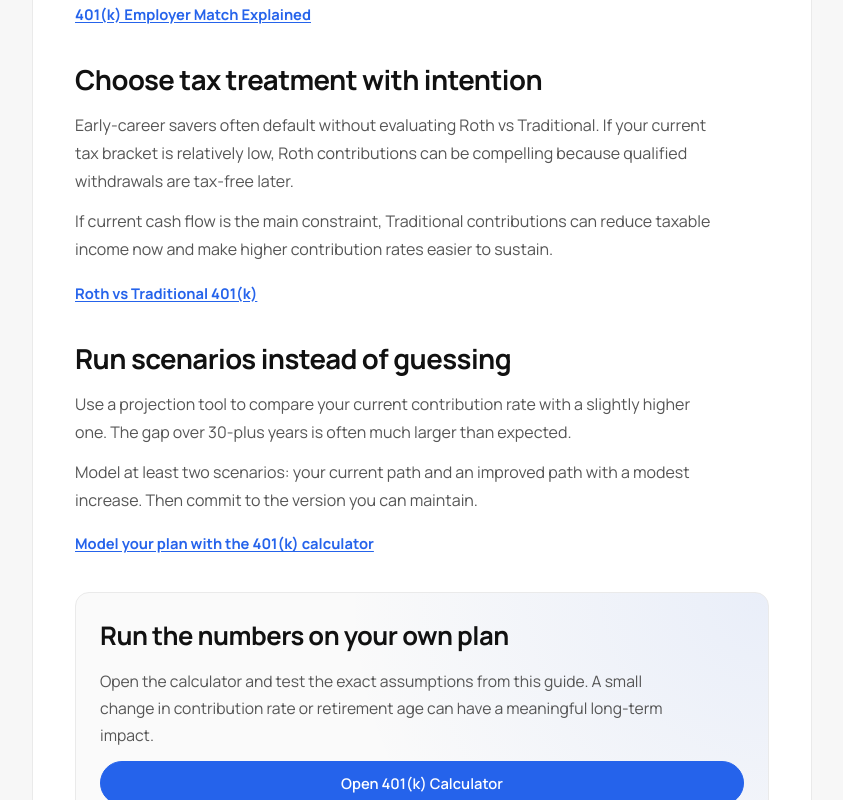
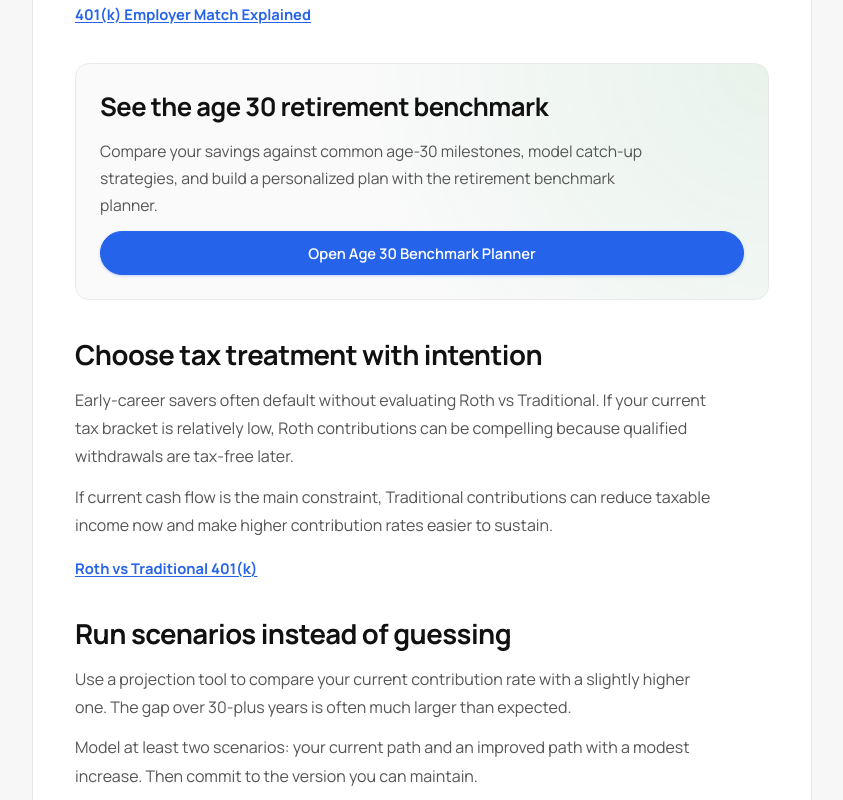
Before and after one commit to nicholasmeyers/401kcalc, a Next.js app: page /guides/how-much-should-i-have-in-my-401k-at-30 in a window 1280 px wide. Shown: the part 1280-2080 px from the top of the page, without its empty margins (98-941 px from the left). Built offline with nearby package versions, Linux system fonts and the light colour scheme.

Commit message:
add links to retirement by age in guieds

```diff
--- a/app/guides/[slug]/page.tsx
+++ b/app/guides/[slug]/page.tsx
@@ -1,6 +1,7 @@
 import type { Metadata } from "next";
 import Link from "next/link";
 import { notFound } from "next/navigation";
+import React from "react";
 import styled from "styled-components";
 
 import { ButtonLink } from "@/components/ui/button-link";
@@ -17,8 +18,18 @@ import {
   getGuideSlugs,
   getRelatedGuides,
 } from "@/lib/guides/guides";
+import { getRetirementBenchmarkByAge } from "@/lib/retirement-benchmarks/benchmarks";
 import { siteConfig } from "@/lib/site";
 import { theme } from "@/styles/theme";
+
+const MILESTONE_SLUG_RE = /^how-much-should-i-have-in-my-401k-at-(\d+)$/;
+
+function getMilestoneAge(slug: string): number | undefined {
+  const match = MILESTONE_SLUG_RE.exec(slug);
+  if (!match) return undefined;
+  const age = Number.parseInt(match[1], 10);
+  return getRetirementBenchmarkByAge(age) ? age : undefined;
+}
 
 type GuidePageProps = {
   params: Promise<{ slug: string }>;
@@ -78,6 +89,7 @@ export default async function GuideDetailPage({ params }: GuidePageProps) {
   }
 
   const relatedGuides = getRelatedGuides(guide.slug);
+  const milestoneAge = getMilestoneAge(guide.slug);
   const author = getAuthorById(guide.authorId);
   const reviewedSourceDate = getGuideReviewedDate(guide);
   const reviewedDate = formatGuideDate(reviewedSourceDate);
@@ -181,7 +193,8 @@ export default async function GuideDetailPage({ params }: GuidePageProps) {
         <Container>
           <BodyCard as="article">
             {guide.content.map((section, sectionIndex) => (
-              <ContentBlock key={`${guide.slug}-${section.heading}-${sectionIndex}`}>
+              <React.Fragment key={`${guide.slug}-${section.heading}-${sectionIndex}`}>
+                <ContentBlock>
                   <Heading>{section.heading}</Heading>
                   <ParagraphWrap>
                     {section.paragraphs.map((paragraph, paragraphIndex) => (
@@ -205,6 +218,18 @@ export default async function GuideDetailPage({ params }: GuidePageProps) {
                     </InlineLinkRow>
                   ) : null}
                 </ContentBlock>
+
+                {sectionIndex === 1 && milestoneAge != null && (
+                  <BenchmarkCta>
+                    <CtaTitle>See the age {milestoneAge} retirement benchmark</CtaTitle>
+                    <CtaText>
+                      Compare your savings against common age-{milestoneAge} milestones, model catch-up strategies, and build a personalized plan with the
+                      retirement benchmark planner.
+                    </CtaText>
+                    <ButtonLink href={`/retirement-by-age/${milestoneAge}`}>Open Age {milestoneAge} Benchmark Planner</ButtonLink>
+                  </BenchmarkCta>
+                )}
+              </React.Fragment>
             ))}
 
             <CalculatorCta>
@@ -442,6 +467,16 @@ const CalculatorCta = styled(SurfaceCard)`
   gap: 12px;
 `;
 
+const BenchmarkCta = styled(SurfaceCard)`
+  padding: 24px;
+  border-radius: ${theme.radii.md};
+  background:
+    radial-gradient(circle at top right, rgba(22, 163, 74, 0.08), transparent 58%),
+    ${theme.colors.surfaceMuted};
+  display: grid;
+  gap: 12px;
+`;
+
 const CtaTitle = styled.h2`
   font-size: clamp(1.3rem, 2.8vw, 1.6rem);
   font-weight: 640;
--- a/components/ui/button-link.tsx
+++ b/components/ui/button-link.tsx
@@ -27,7 +27,8 @@ const StyledLink = styled(Link)<{ $variant: "primary" | "secondary" }>`
   padding-inline: 24px;
   font-size: 0.92rem;
   font-weight: 600;
-  transition: background-color 120ms ease, border-color 120ms ease, color 120ms ease;
+  transition: background-color 150ms ease, border-color 150ms ease, color 150ms ease,
+    box-shadow 150ms ease, transform 150ms ease;
 
   ${({ $variant }) =>
     $variant === "primary"
@@ -35,18 +36,23 @@ const StyledLink = styled(Link)<{ $variant: "primary" | "secondary" }>`
           border-color: ${theme.colors.accent};
           background: ${theme.colors.accent};
           color: #ffffff;
+          box-shadow: 0 1px 3px rgba(37, 99, 235, 0.25);
 
           &:hover {
             background: ${theme.colors.accentHover};
+            box-shadow: 0 3px 8px rgba(37, 99, 235, 0.3);
+            transform: translateY(-1px);
           }
         `
       : css`
-          border-color: ${theme.colors.border};
+          border-color: ${theme.colors.borderStrong};
           background: ${theme.colors.surface};
           color: ${theme.colors.text};
+          box-shadow: 0 1px 2px rgba(0, 0, 0, 0.04);
 
           &:hover {
-            border-color: ${theme.colors.borderStrong};
+            border-color: #B0B0B0;
+            background: #F5F5F5;
           }
         `}
 `;
--- a/lib/guides/guides.ts
+++ b/lib/guides/guides.ts
@@ -178,7 +178,7 @@ const guides: Guide[] = [
           "Portfolio risk still matters, but sequence-of-returns risk starts becoming more relevant as retirement gets closer. A strategy that is too aggressive can create avoidable downside if a major decline hits late in your working years.",
           "Use your allocation as part of the plan, not as a substitute for contribution discipline.",
         ],
-        links: [{ label: "How much should I have in my 401(k) at 60?", href: "/guides/how-much-should-i-have-in-my-401k-at-60" }],
+        links: [{ label: "How Much Should I Have in My 401(k) at 60?", href: "/guides/how-much-should-i-have-in-my-401k-at-60" }],
       },
     ],
   },
```
Also changed, not shown: components/retirement-by-age/benchmark-planner.tsx (+8 -6 lines). Lines whose indentation alone changed are shown as unchanged.
